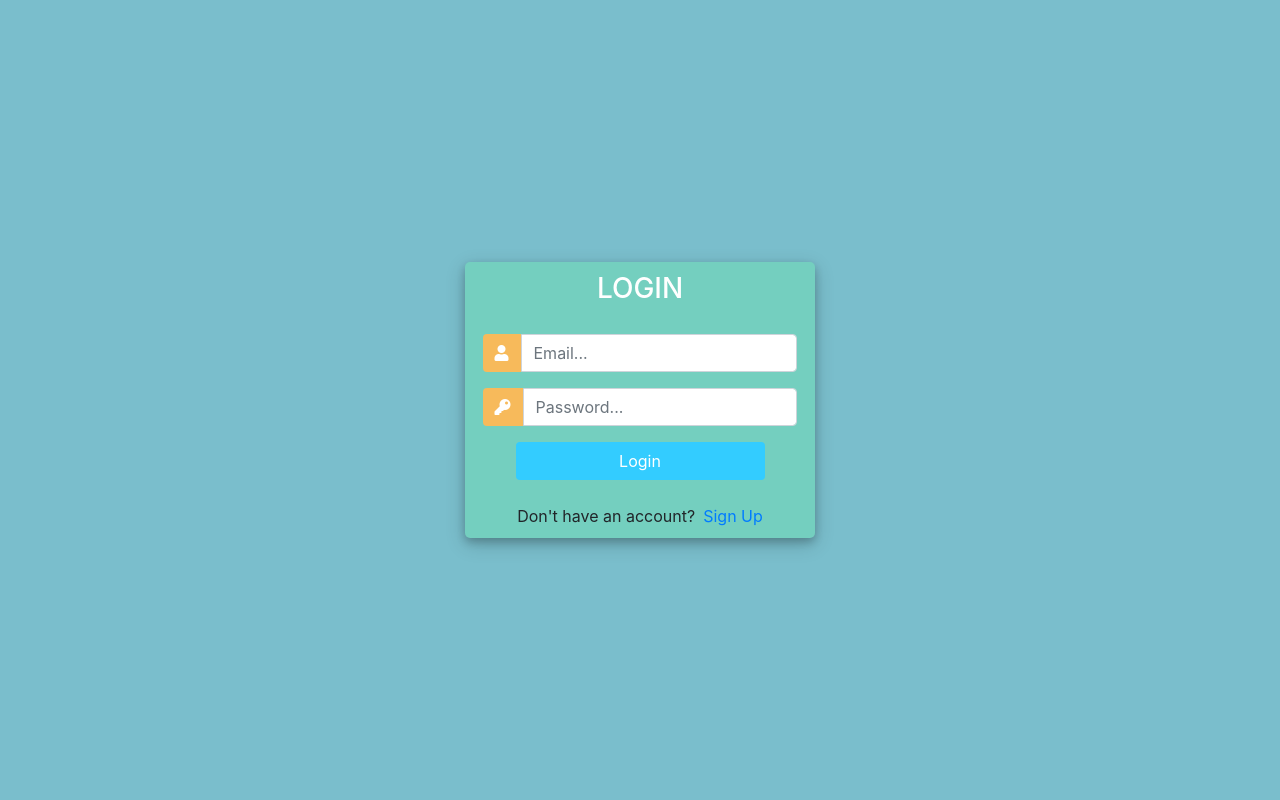
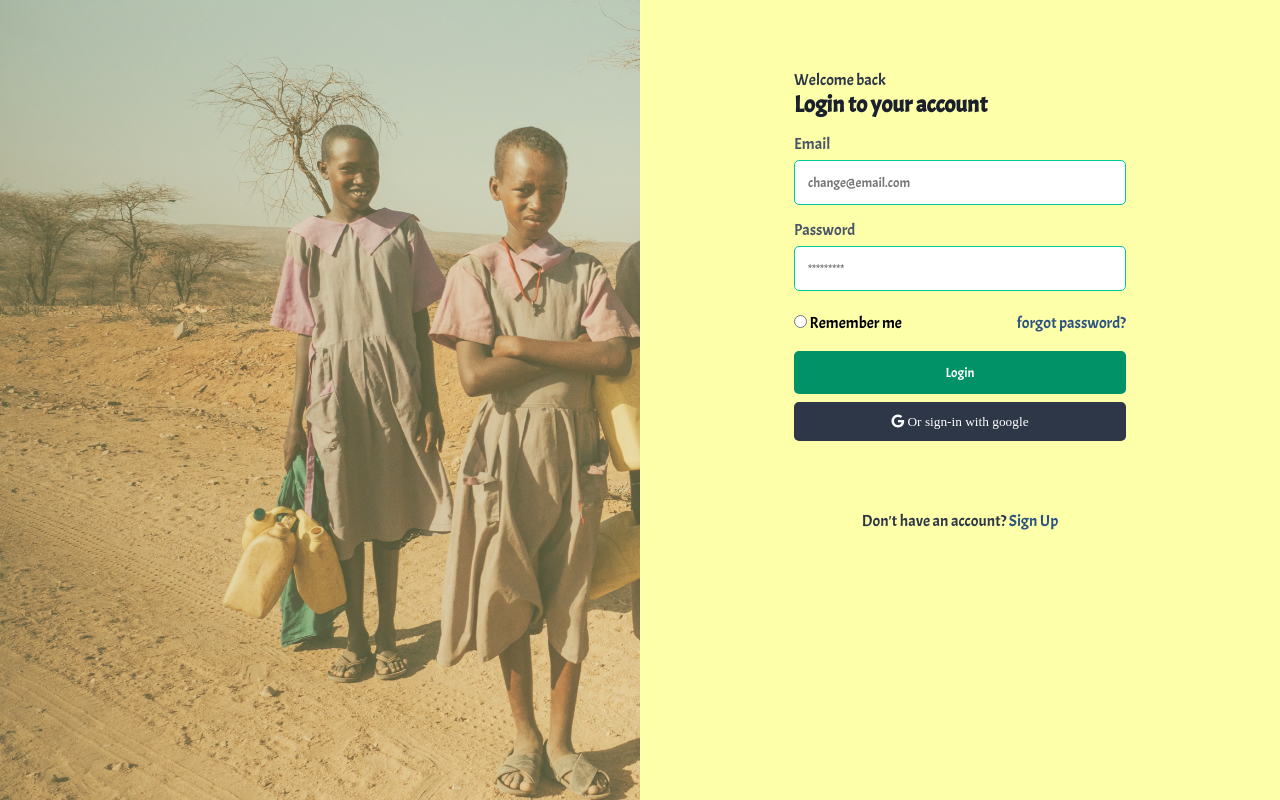
Before and after one commit to RichieOrito/HandsOnPoverty, a Django app: page /login/ in a window 1280 px wide. Run offline with Django 4.2, Linux system fonts and the light colour scheme; parts of the project's set-up code (start-up, migrations or seed data) failed here and were passed over; some libraries are stand-ins or nearby versions.

Commit message:
This is my login update

```diff
--- a/changeapp/templates/accounts/login.html
+++ b/changeapp/templates/accounts/login.html
@@ -1,4 +1,4 @@
-<!DOCTYPE html>
+<!-- <!DOCTYPE html>
 <html>
 
 <head>
@@ -125,4 +125,68 @@
 	</div>
 </body>
 
+</html> -->
+{% load bootstrap5 %}
+{% load static %}
+<!DOCTYPE html>
+<html lang="en">
+<head>
+	<meta charset="UTF-8">
+	<meta http-equiv="X-UA-Compatible" content="IE=edge">
+	<meta name="viewport" content="width=device-width, initial-scale=1.0">
+	<title>Document</title>
+	<link rel="stylesheet" href="{% static 'css/style.css' %}">
+	<link rel="stylesheet" href="https://use.fontawesome.com/releases/v5.6.1/css/all.css" integrity="sha384-gfdkjb5BdAXd+lj+gudLWI+BXq4IuLW5IT+brZEZsLFm++aCMlF1V92rMkPaX4PP" crossorigin="anonymous">
+</head>
+	<body>
+
+		<div class="box-form">
+
+			<div class="left">
+				<div class="overlay">
+
+				</div>
+			</div>
+
+			<div class="right">
+				<div class="squeeze">
+				<p>Welcome back</p>
+				<h5>Login to your account </h5>
+
+				<form class="form" action="" method="POST">
+					{% csrf_token %}
+					<div class="input_field">
+						<p>Email</p>
+						<input type="email" class="input" name="email" id="email" placeholder="change@email.com" required>
+					</div>
+					<div class="input_field">
+						<p>Password</p>
+						<input type="password" class="input" name="password" id="password" placeholder="*********" required>
+					</div>
+
+
+
+					<div class="remember-me">
+						<label>
+							<input type="radio" name="item">
+							<span class="text-checkbox">Remember me</span>
+						</label>
+							<p><a href="#">forgot password?</p></a>
+					</div>
+
+					<div class="login">
+						<button type="submit">Login</button>
+					</div>
+
+					<div class="login-google">
+						<button type="submit"><i class="fab fa-google"> Or sign-in with google</i></button>
+					</div>
+					<div class="dont">
+						<p>Don't have an account? <a href="{% url 'register'%}">Sign Up</a></p>
+					</div>
+				</form>
+				</div>
+			</div>
+		</div>
+	</body>
 </html>
--- a/changeapp/urls.py
+++ b/changeapp/urls.py
@@ -1,6 +1,9 @@
 from unicodedata import name
 from django.urls import path
 from . import views
+from django.conf import settings
+from django.conf.urls.static import static
+from django.contrib.staticfiles.storage import staticfiles_storage
 
 urlpatterns = [
     path('',views.welcome, name="main"),
--- /dev/null
+++ b/static/css/style.css
@@ -0,0 +1,245 @@
+@import url('https://fonts.googleapis.com/css2?family=Acme&display=swap');
+*{
+    margin: 0;
+    padding: 0;
+    box-sizing: border-box;
+    font-family: 'Acme', sans-serif;
+}
+
+.box-form{
+    margin: 0 auto;
+    width: 100%;
+    display: flex;
+    flex: 1 1 100%;
+    align-items: stretch;
+    justify-content: space-between;
+    background-color: #FDFFA9;
+    height: 100vh;
+}
+@media (max-width: 980px){
+    .box-form {
+        flex-flow: wrap;
+        text-align: center;
+        align-items: center;
+        align-content: center;
+    }
+}
+.box-form div{
+    height: auto;
+}
+.box-form .left{
+    background-size: cover;
+    background-repeat: no-repeat;
+    background-image: url('/static/img/tucker-tangeman-9aAr_EFqYdc-unsplash.jpg');
+    width: 50%;
+}
+.box-form .left .overlay{
+    width: 100%;
+    height: 100%;
+    background: #FDFFA9;
+    /* background-color: transparent; */
+    background-color: rgba(253, 255, 169, 0.3);
+}
+.box-form .right{
+    padding: 40px;
+    width: 50%;
+
+
+}
+@media (max-width: 980px){
+    .box-form .right {
+        width: 100%;
+    }
+}
+.squeeze{
+    padding: 30px;
+    width: 70%;
+    margin-right: auto;
+    margin-left: auto;
+
+}
+.box-form .right p {
+    font-size: 16px;
+    color: #2D3748 ;
+    font-weight: 400;
+}
+.box-form .right h5 {
+    font-size: 23px;
+    color: #1A202C ;
+}
+.box-form .right .form input{
+    width: 100%;
+    padding: 13px;
+    border-radius: 5px;
+    border: 1px solid #00C897;
+
+}
+.box-form .right .form .remember-me{
+    display: flex;
+    justify-content: space-between;
+    align-items: center;
+    margin-top: 22px;
+}
+.box-form .right .form .remember-me input{
+    margin: 0;
+    width: auto;
+}
+
+a{
+    text-decoration: none;
+    color: #2C5282;
+}
+.box-form .right .form button{
+    display: grid;
+    justify-content: center;
+    margin-left: 0;
+    margin-right: 0;
+    width: 100%;
+    padding: 13px;
+    border-radius: 5px;
+}
+.box-form .right .form .login button{
+    background-color: #019267;
+    color: #fff;
+    margin-top: 18px;
+    margin-bottom: 8px;
+    border: none;
+}
+
+.box-form .right .form .login-google button{
+    background-color: #2D3748;
+    color: #fff;
+    border: none;
+}
+.box-form .right .form .input_field{
+    margin-bottom: 14px;
+    margin-top: 15px;
+}
+.box-form .right .form .input_field p{
+    left: 0%;
+    margin-bottom: 6px;
+    color: #4A5568;
+    font-size: 16px;
+}
+.box-form .right .form .dont p{
+   margin-top: 150px;
+   text-align: center;
+   margin-top: 70px;
+}
+.box-form .right .form .login-google button i{
+
+    color: #fff;
+}
+
+/* Registration form */
+.box-form2{
+    margin: 0 auto;
+    width: 100%;
+    display: flex;
+    flex: 1 1 100%;
+    align-items: stretch;
+    justify-content: space-between;
+    background-color: #FDFFA9;
+    height: 100vh;
+    font-family: 'Roboto';
+}
+@media (max-width: 980px){
+    .box-form2 {
+        flex-flow: wrap;
+        text-align: center;
+        align-items: center;
+        align-content: center;
+    }
+}
+.box-form2 div{
+    height: auto;
+}
+.box-form2 .right{
+    background-size: cover;
+    background-repeat: no-repeat;
+    background-image: url('/static/img/tucker-tangeman-9aAr_EFqYdc-unsplash.jpg');
+    width: 50%;
+}
+.box-form2 .right .overlay{
+    width: 100%;
+    height: 100%;
+    background: #FDFFA9;
+    /* background-color: transparent; */
+    background-color: rgba(253, 255, 169, 0.3);
+}
+.box-form2 .left{
+    padding: 40px;
+    width: 50%;
+
+
+}
+@media (max-width: 980px){
+    .box-form2 .left {
+        width: 100%;
+    }
+}
+.squeeze{
+    padding: 30px;
+    width: 70%;
+    margin-right: auto;
+    margin-left: auto;
+
+}
+.box-form2 .left p {
+    font-size: 14px;
+    color: #2D3748 ;
+    font-weight: 400;
+}
+.box-form2 .left h5 {
+    font-size: 23px;
+    color: #1A202C ;
+}
+.box-form2 .left .form input{
+    width: 100%;
+    padding: 13px;
+    border-radius: 5px;
+    border: 1px solid #00C897;
+
+}
+
+.box-form2 .left .form button{
+    display: grid;
+    justify-content: center;
+    margin-left: 0;
+    margin-right: 0;
+    width: 100%;
+    padding: 13px;
+    border-radius: 5px;
+}
+.box-form2 .left .form .login button{
+    background-color: #019267;
+    color: #fff;
+    margin-top: 18px;
+    margin-bottom: 8px;
+    border: none;
+}
+
+.box-form2 .left .form .login-google button{
+    background-color: #2D3748;
+    color: #fff;
+    border: none;
+}
+.box-form .left .form .input_field{
+    margin-bottom: 14px;
+    margin-top: 15px;
+}
+.box-form2 .left .form .input_field p{
+    left: 0%;
+    margin-bottom: 6px;
+    color: #4A5568;
+    font-size: 16px;
+}
+.box-form2 .left .form .dont p{
+   margin-top: 150px;
+   text-align: center;
+   margin-top: 60px;
+}
+.box-form2 .left .form .login-google button i{
+
+    color: #fff;
+}
```
Also changed, not shown: changeapp/templates/accounts/register.html (+92 -1 lines), changetime/settings.py (+20 -14 lines), static/img/tucker-tangeman-9aAr_EFqYdc-unsplash.jpg (added).
